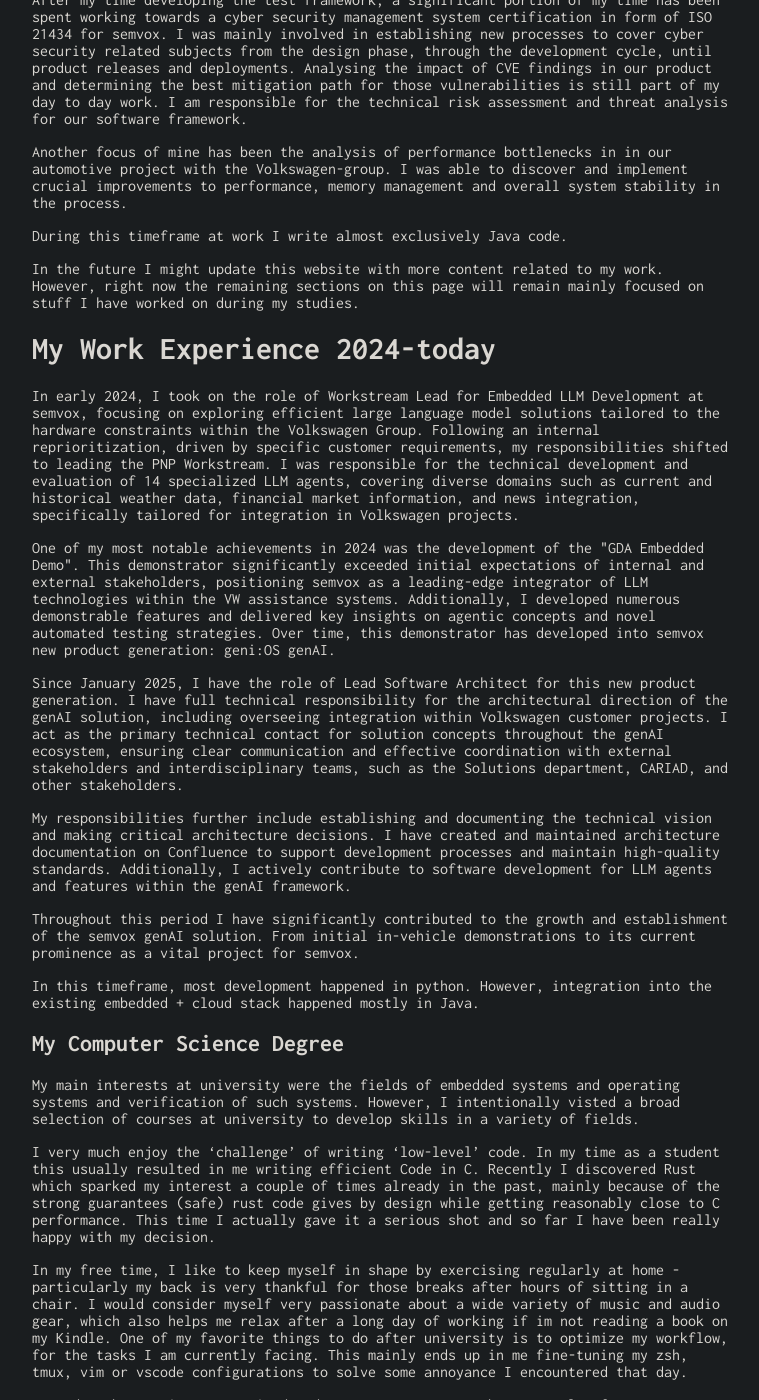
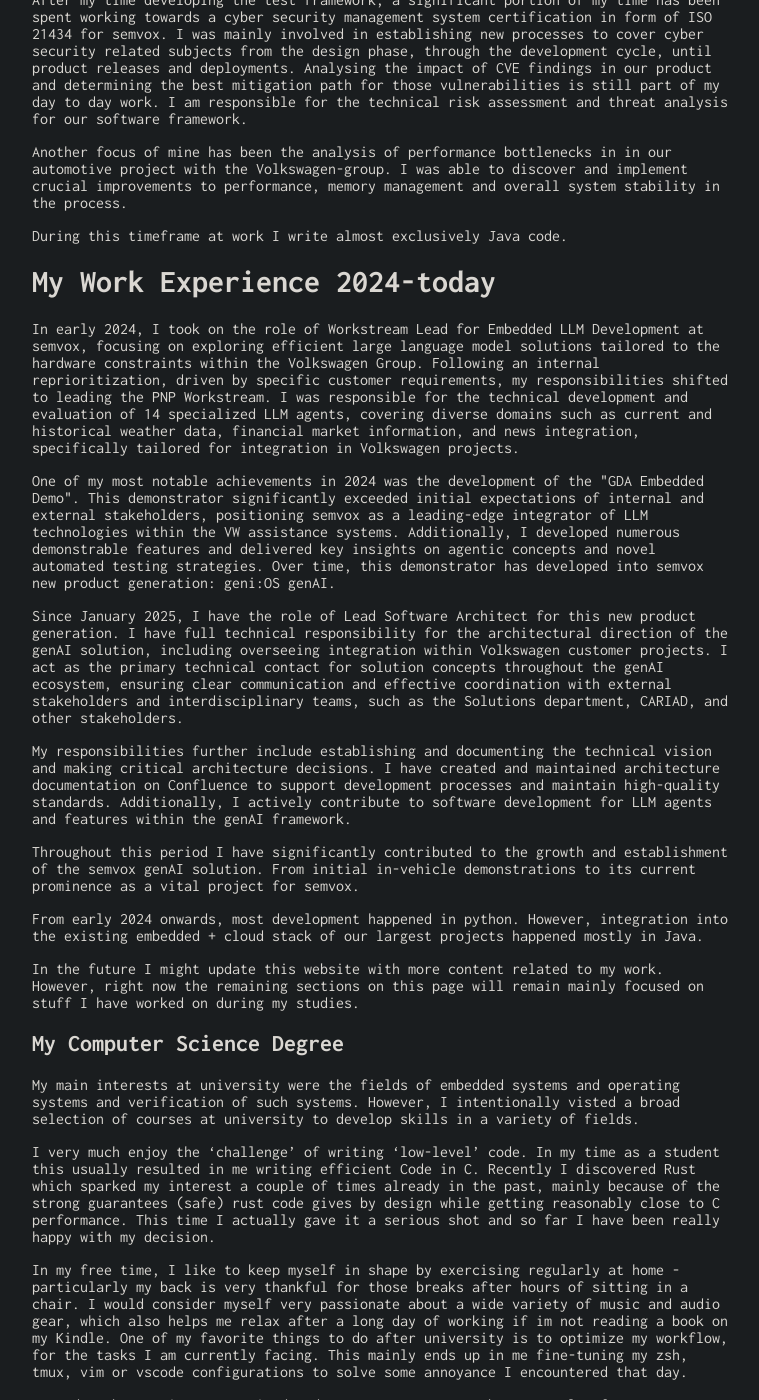
Before and after one commit to schaefer-dev/schaefer-dev.github.io, a Jekyll site: the page built from index.md, in a window 1280 px wide and 1400 px high, scrolled down 767 px. Shown: the whole window, without its empty margins (258-1017 px from the left). Built offline with Jekyll 4.4.1, drawn with Linux system fonts in a browser that asks for light colours.

Commit message:
Minor refinements

```diff
--- a/index.md
+++ b/index.md
@@ -29,8 +29,6 @@
 
 During this timeframe at work I write almost exclusively Java code.
 
-In the future I might update this website with more content related to my work. However, right now the remaining sections on this page will remain mainly focused on stuff I have worked on during my studies.
-
 
 # My Work Experience 2024-today
 
@@ -44,7 +42,9 @@
 
 Throughout this period I have significantly contributed to the growth and establishment of the semvox genAI solution. From initial in-vehicle demonstrations to its current prominence as a vital project for semvox.
 
-In this timeframe, most development happened in python. However, integration into the existing embedded + cloud stack happened mostly in Java.
+From early 2024 onwards, most development happened in python. However, integration into the existing embedded + cloud stack of our largest projects happened mostly in Java.
+
+In the future I might update this website with more content related to my work. However, right now the remaining sections on this page will remain mainly focused on stuff I have worked on during my studies.
 
 
 ## My Computer Science Degree
```
